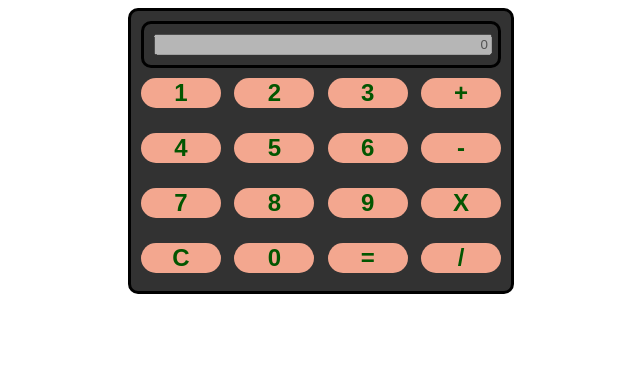
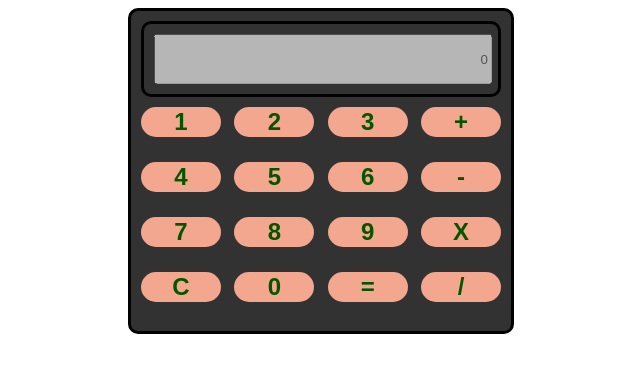
Before and after one commit to ajithg/Calculator, a plain HTML site: page Calculator.html in a window 1280 px wide. Shown: the whole page, without its empty margins (319-959 px from the left). Drawn offline with nearby package versions, Linux system fonts and the light colour scheme.

Commit message:
Updating css for output display

```diff
--- a/Calculator.css
+++ b/Calculator.css
@@ -7,13 +7,14 @@
 input {
     width: 330px;
     text-align: right;
+    height: -webkit-fill-available;
 }
 
 .calculator {
     margin-left: auto;
     margin-right: auto;
     width: 360px;
-    height: 260px;
+    height: 300px;
     border: solid;
     padding: 10px;
     border-radius: 10px;
@@ -74,6 +75,7 @@ button.active {
     padding: 10px;
     border: solid;
     border-radius: 10px;
+    height: 50px;
 }
 
 :root {
```
